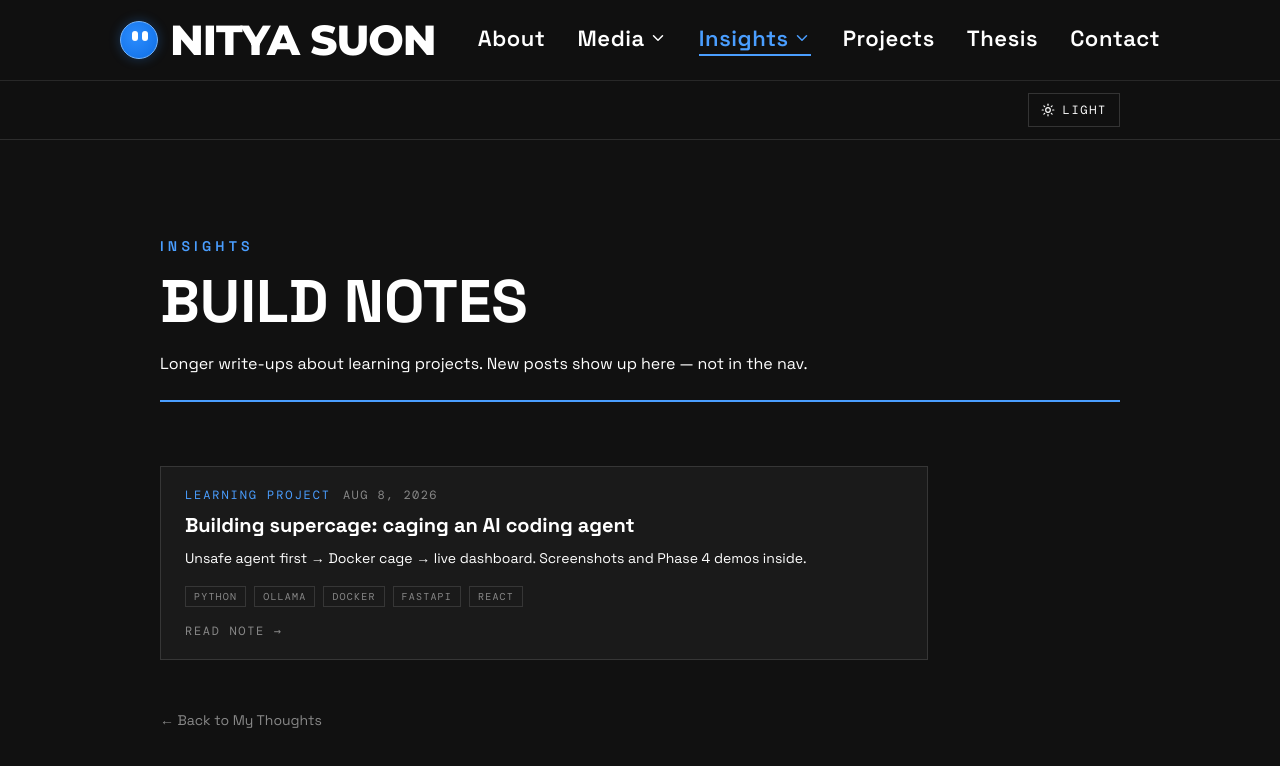
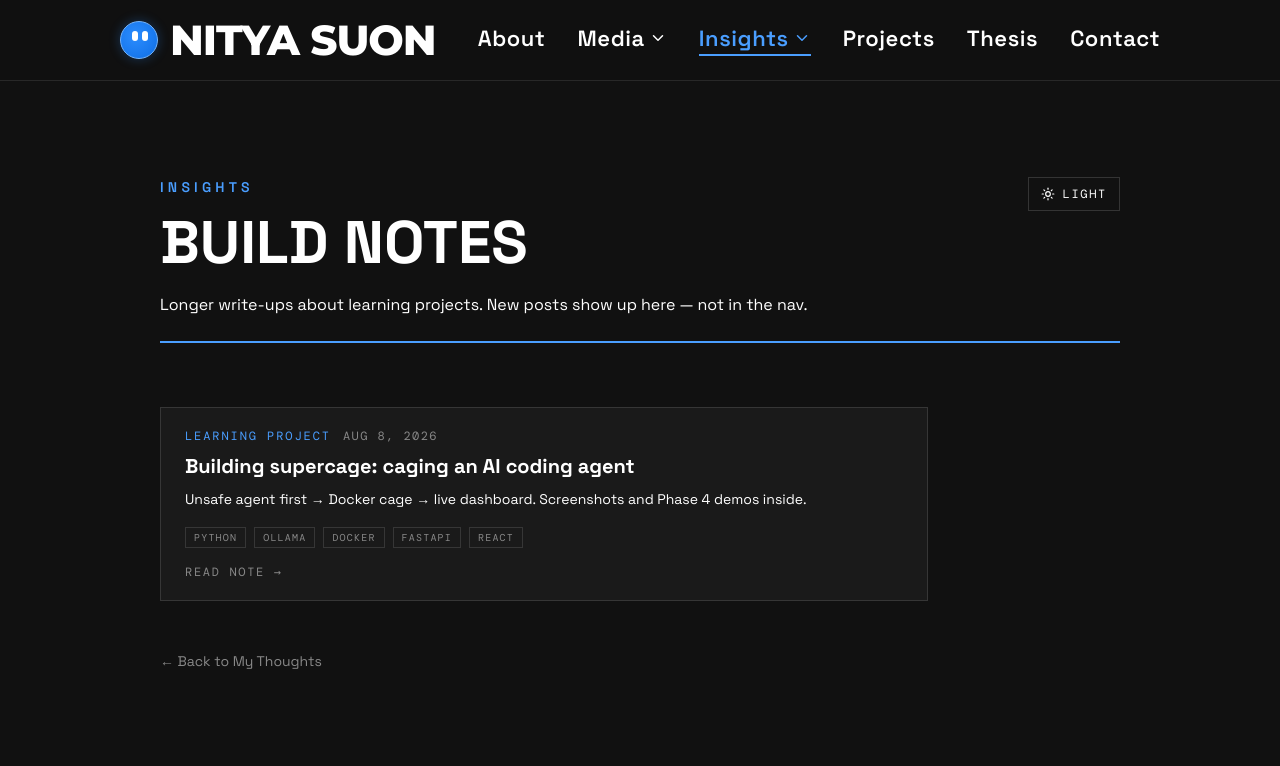
Before and after one commit to NityaSu/Publix, a Nuxt app: page /insights/notes in a window 1280 px wide. Shown: the top 766 px of the page. Built offline with nearby package versions, Linux system fonts and the light colour scheme; a web font is replaced by a local one.

Commit message:
Refactor Insights components: Remove InsightsReadingToggle from InsightsReadingShell, and integrate it into InsightsSection and notes pages for improved layout. Update CSS for InsightsReadingToggle background color.

```diff
--- a/assets/css/main.css
+++ b/assets/css/main.css
@@ -189,16 +189,10 @@ html:not(.fonts-loading):not(.fonts-loaded) body {
   color-scheme: light;
 }
 
-.insights-shell-bar {
-  background-color: color-mix(in srgb, var(--ri-bg) 92%, transparent);
-  border-color: var(--ri-border);
-  backdrop-filter: blur(8px);
-}
-
 .insights-reading-toggle {
   border-color: var(--ri-toggle-border);
   color: var(--ri-toggle-fg);
-  background-color: var(--ri-toggle-bg);
+  background-color: transparent;
 }
 
 .insights-reading-toggle:hover {
--- a/component/InsightsReadingShell.vue
+++ b/component/InsightsReadingShell.vue
@@ -1,5 +1,4 @@
 <script setup lang="ts">
-import InsightsReadingToggle from '~/component/InsightsReadingToggle.vue';
 import { useInsightsReadingMode } from '~/composables/useInsightsReadingMode';
 
 const { mode } = useInsightsReadingMode();
@@ -7,12 +6,6 @@ const { mode } = useInsightsReadingMode();
 
 <template>
   <div class="insights-shell min-h-screen" :data-mode="mode">
-    <div
-      class="sticky z-40 flex justify-end border-b px-6 md:px-20 lg:px-[160px] py-3 insights-shell-bar"
-      style="top: var(--insights-nav-offset, 3.5rem)"
-    >
-      <InsightsReadingToggle />
-    </div>
     <slot />
   </div>
 </template>
--- a/component/InsightsSection.vue
+++ b/component/InsightsSection.vue
@@ -1,5 +1,6 @@
 <script setup lang="ts">
 import InsightCard, { type InsightVariant } from '~/component/InsightCard.vue';
+import InsightsReadingToggle from '~/component/InsightsReadingToggle.vue';
 import { buildNotes, buildNotePath } from '~/data/buildNotes';
 
 interface InsightItem {
@@ -61,9 +62,12 @@ const latestNotes = buildNotes.slice(0, 2);
 
 <template>
   <section class="w-full px-6 md:px-20 lg:px-[160px] py-16 md:py-24">
-    <h1 class="font-display font-extrabold uppercase ri-ink text-4xl sm:text-5xl md:text-6xl">
-      My Thoughts
-    </h1>
+    <div class="flex flex-wrap items-start justify-between gap-4">
+      <h1 class="font-display font-extrabold uppercase ri-ink text-4xl sm:text-5xl md:text-6xl">
+        My Thoughts
+      </h1>
+      <InsightsReadingToggle />
+    </div>
     <div class="mt-6 h-[2px] w-full ri-rule"></div>
 
     <div class="mt-12 md:mt-16 grid grid-cols-1 md:grid-cols-2 xl:grid-cols-3 gap-6">
--- a/pages/insights/notes/index.vue
+++ b/pages/insights/notes/index.vue
@@ -1,5 +1,6 @@
 <script setup lang="ts">
 import InsightsReadingShell from '~/component/InsightsReadingShell.vue';
+import InsightsReadingToggle from '~/component/InsightsReadingToggle.vue';
 import { buildNotes, buildNotePath } from '~/data/buildNotes';
 
 useHead({
@@ -30,12 +31,17 @@ function formatDate(iso: string) {
   <InsightsReadingShell>
     <main>
       <section class="w-full px-6 md:px-20 lg:px-[160px] py-16 md:py-24">
+        <div class="flex flex-wrap items-start justify-between gap-4">
+          <div>
             <p class="text-xs md:text-sm font-display font-semibold uppercase tracking-[0.3em] text-accent">
               Insights
             </p>
             <h1 class="mt-4 font-display font-extrabold uppercase ri-ink text-4xl sm:text-5xl md:text-6xl">
               Build notes
             </h1>
+          </div>
+          <InsightsReadingToggle />
+        </div>
         <p class="mt-5 max-w-2xl text-sm md:text-base ri-ink leading-relaxed">
           Longer write-ups about learning projects. New posts show up here — not in the nav.
         </p>
--- a/pages/insights/notes/supercage.vue
+++ b/pages/insights/notes/supercage.vue
@@ -1,6 +1,7 @@
 <script setup lang="ts">
 import BlogDemoMedia from '~/component/BlogDemoMedia.vue';
 import InsightsReadingShell from '~/component/InsightsReadingShell.vue';
+import InsightsReadingToggle from '~/component/InsightsReadingToggle.vue';
 import { mediaUrl } from '~/utils/media';
 
 const GITHUB_URL = 'https://github.com/NityaSu/supercage';
@@ -36,9 +37,12 @@ useHead({
       <article class="w-full px-6 md:px-20 lg:px-[160px] py-16 md:py-24">
         <!-- Hero -->
         <header class="max-w-3xl">
-          <p class="flex items-center gap-2 text-xs md:text-sm font-display font-semibold uppercase tracking-[0.3em] text-accent">
-            Build notes
-          </p>
+          <div class="flex flex-wrap items-start justify-between gap-4">
+            <p class="flex items-center gap-2 text-xs md:text-sm font-display font-semibold uppercase tracking-[0.3em] text-accent">
+              Build notes
+            </p>
+            <InsightsReadingToggle />
+          </div>
           <h1 class="mt-4 font-display font-extrabold ri-ink text-3xl sm:text-4xl md:text-5xl leading-tight">
             Building supercage: caging an AI coding agent
           </h1>
```
Lines whose indentation alone changed are shown as unchanged.
